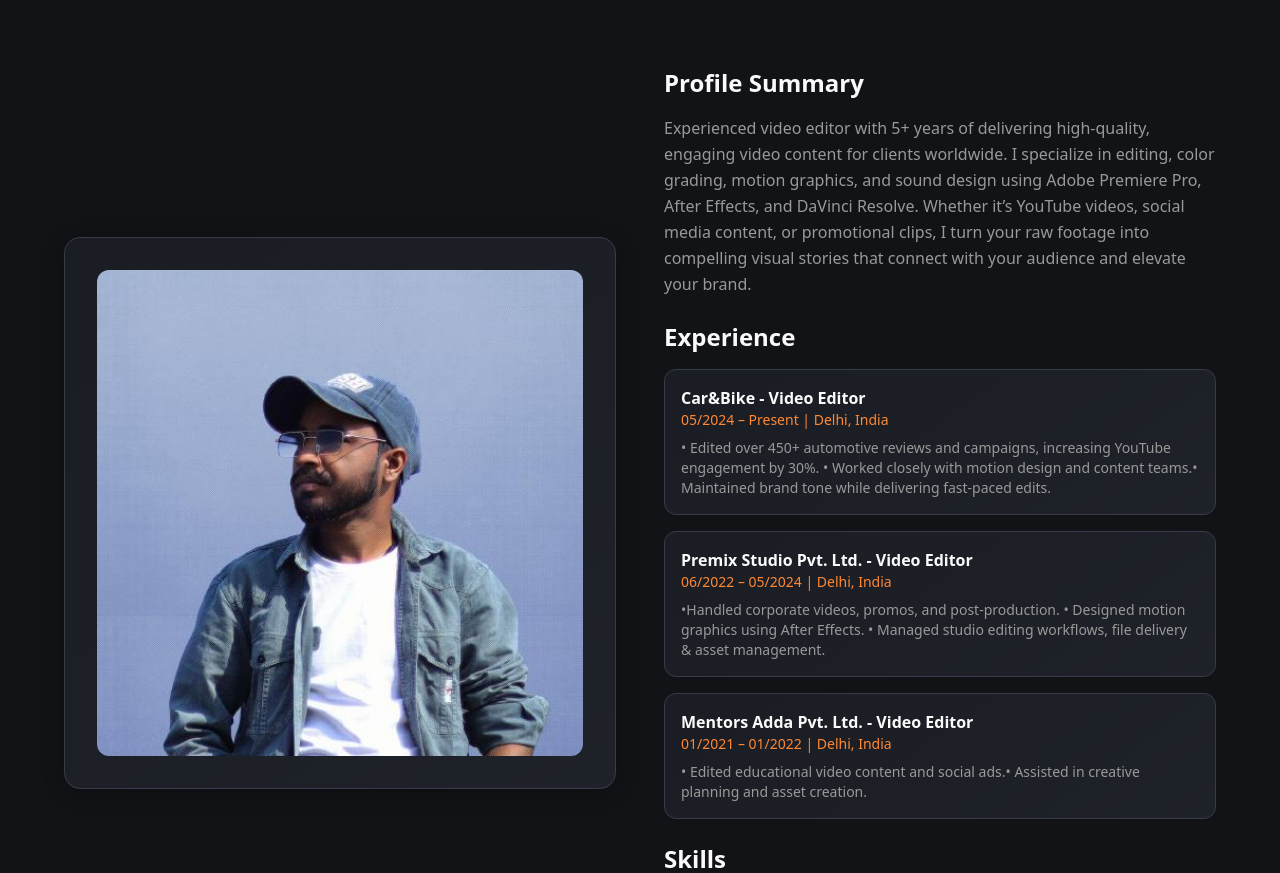
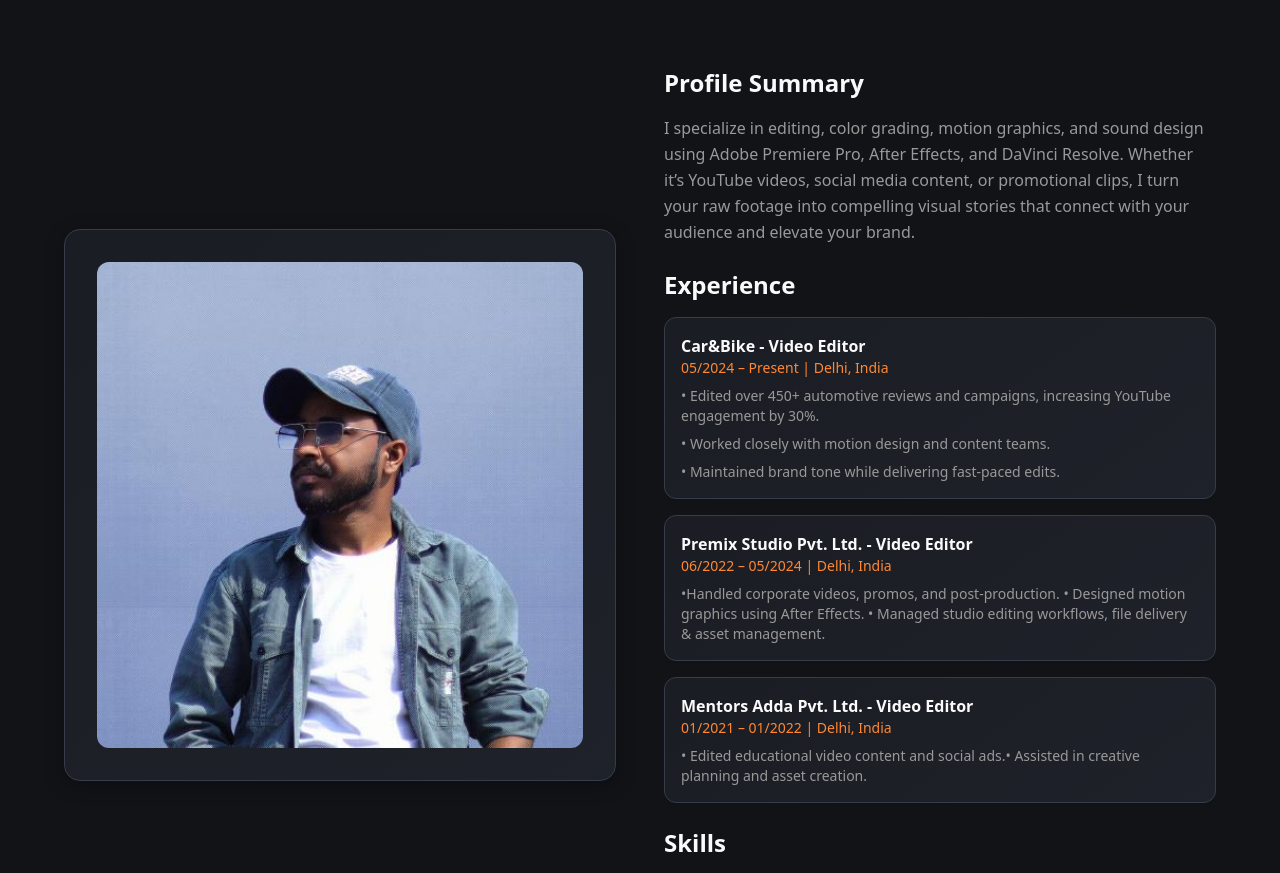
Before and after one commit to sumanvfx/sumanvfx.github.io, a React (Vite) app: page / in a window 1280 px wide. Shown: the part 1065-1938 px from the top of the page. Built offline with nearby package versions, Linux system fonts and the light colour scheme; the HTML template or start-up script is replaced by a standard one.

Commit message:
Update AboutSection.tsx

```diff
--- a/src/components/AboutSection.tsx
+++ b/src/components/AboutSection.tsx
@@ -37,7 +37,7 @@ I turn ideas into compelling visual stories for brands, creators, and businesses
             <div>
               <h3 className="text-2xl font-bold text-foreground mb-4">Profile Summary</h3>
               <p className="text-muted-foreground leading-relaxed">
-               Experienced video editor with 5+ years of delivering high-quality, engaging video content for clients worldwide.
+
                 I specialize in editing, color grading, motion graphics, and sound design using Adobe Premiere Pro, After Effects,
                 and DaVinci Resolve. Whether it’s YouTube videos, social media content, or promotional clips,
                 I turn your raw footage into compelling visual stories that connect with your audience and elevate your brand.
@@ -54,7 +54,14 @@ I turn ideas into compelling visual stories for brands, creators, and businesses
                     <p className="text-portfolio-orange text-sm">05/2024 – Present | Delhi, India</p>
                     <p className="text-muted-foreground text-sm mt-2">
 • Edited over 450+ automotive reviews and campaigns, increasing YouTube
-engagement by 30%. • Worked closely with motion design and content teams.• Maintained brand tone while delivering fast-paced edits.
+engagement by 30%.
+                    </p>
+                   <p className="text-muted-foreground text-sm mt-2">
+• Worked closely with motion design and content teams.
+                    </p>
+
+                     <p className="text-muted-foreground text-sm mt-2">
+• Maintained brand tone while delivering fast-paced edits.
                     </p>
                   </CardContent>
                 </Card>
```
